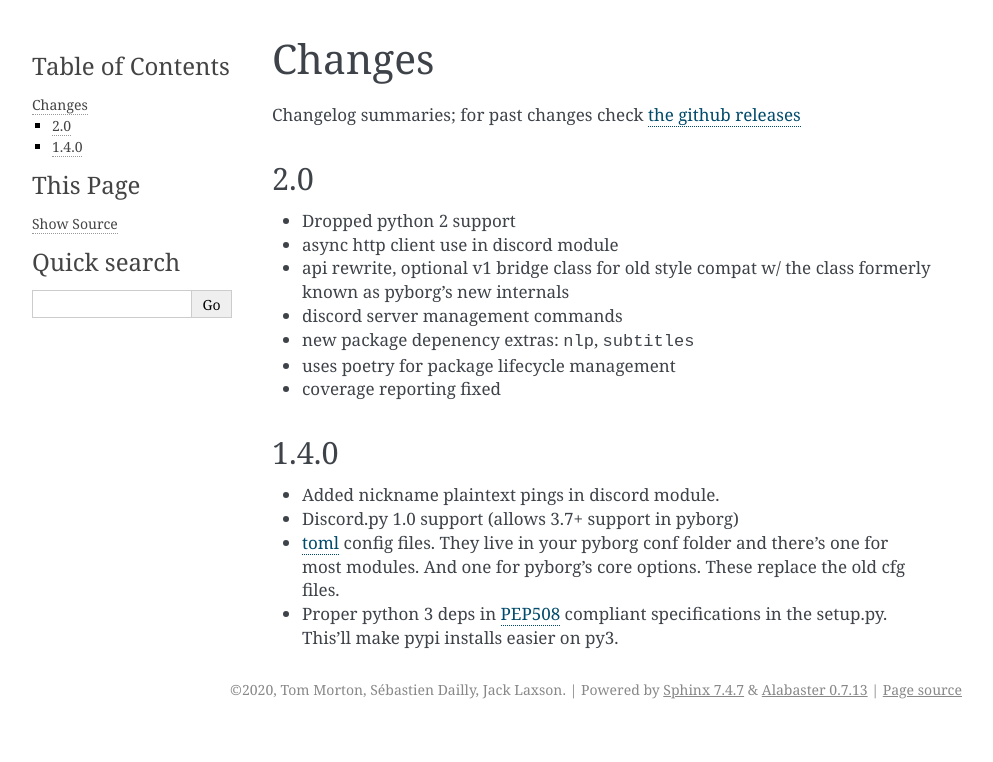
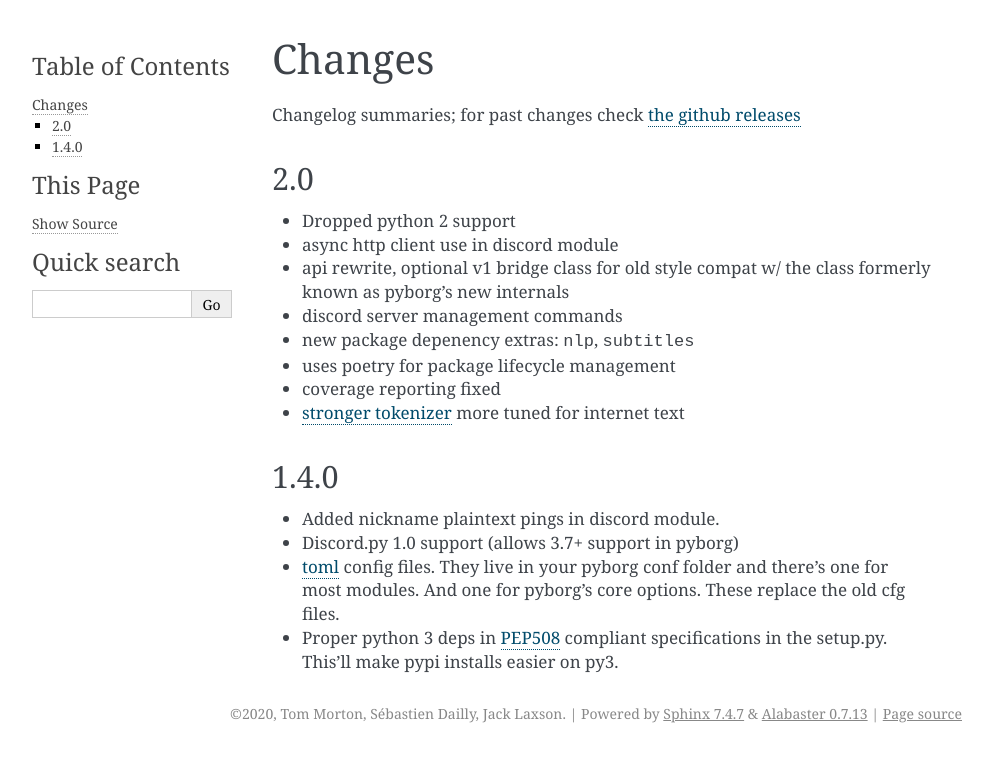
Before and after one commit to jrabbit/pyborg-1up, a Sphinx documentation site: the page built from docs/source/changes.rst, in a window 1280 px wide. Shown: the top 762 px of the page, without its empty margins (148-1141 px from the left). Built offline with Sphinx 7.4.7, drawn with Linux system fonts in a browser that asks for light colours.

Commit message:
add note about tokenizer change

```diff
--- a/docs/source/changes.rst
+++ b/docs/source/changes.rst
@@ -13,6 +13,7 @@ Changelog summaries; for past changes check `the github releases <https://github
 - new package depenency extras: :kbd:`nlp`, :kbd:`subtitles`
 - uses poetry for package lifecycle management
 - coverage reporting fixed
+- `stronger tokenizer <https://www.nltk.org/api/nltk.tokenize.html#module-nltk.tokenize.casual>`_ more tuned for internet text
 
 
 1.4.0
```
